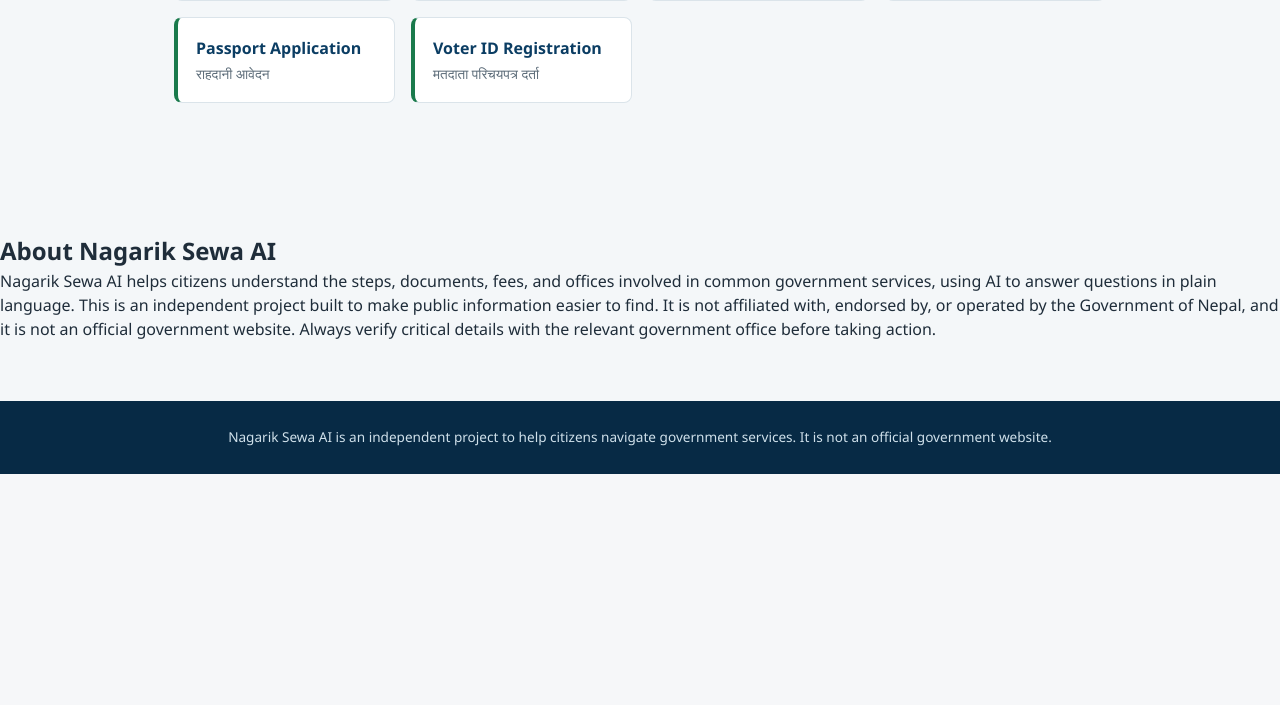
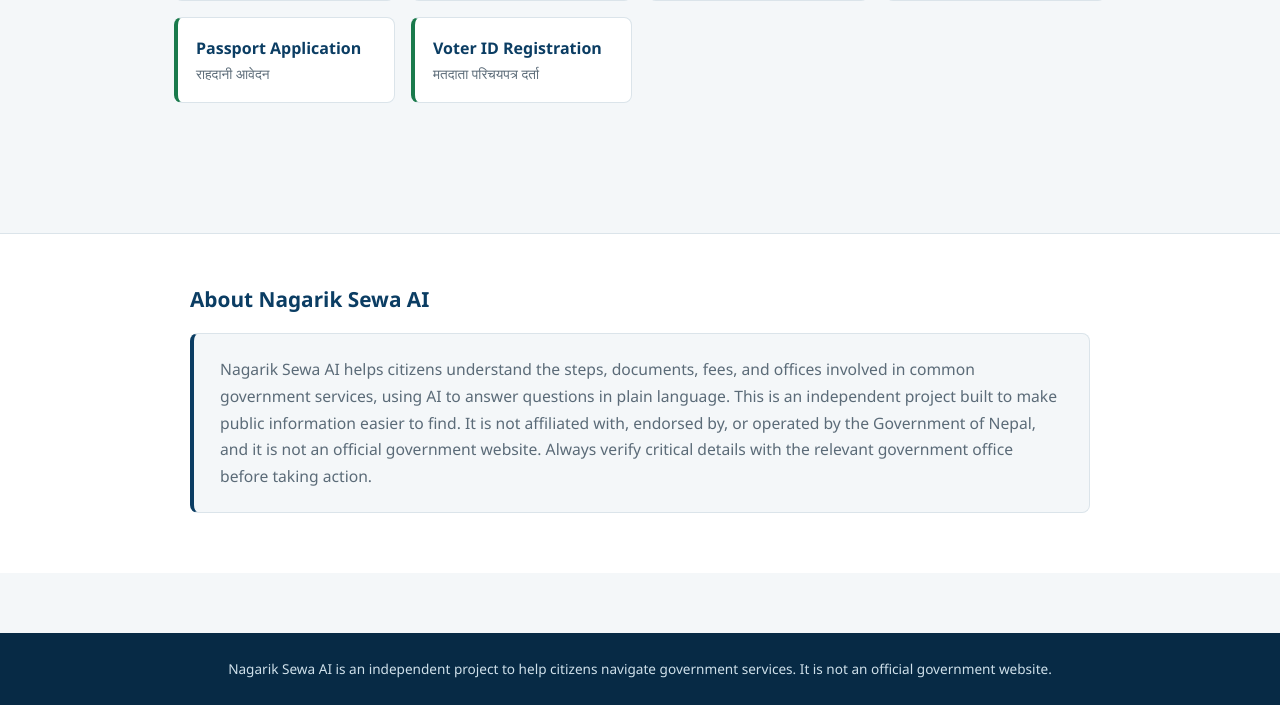
Before and after one commit to prabingupta/nagrik-sewa-ai, a Django app: page / in a window 1280 px wide. Shown: the part 610-1315 px from the top of the page. Before the commit the page ends 1084 px from the top, so only its background shows below. Run offline with Django 4.2, Linux system fonts and the light colour scheme; data comes from the database, SQL or seed files in the repository.

Commit message:
Fix About section card styling and add missing Services link to history navbar

```diff
--- a/services/templates/services/history.html
+++ b/services/templates/services/history.html
@@ -128,6 +128,7 @@
   </div>
   <nav>
     <a href="/">Home</a>
+    <a href="/#popular">Services</a>
     <a href="/history/">History</a>
     <a href="/#about">About</a>
   </nav>
--- a/services/templates/services/home.html
+++ b/services/templates/services/home.html
@@ -252,6 +252,33 @@
     .result-card { padding: 18px 16px; }
     .result-title { font-size: 1.2rem; }
     footer { padding: 20px 16px; font-size: 0.8rem; }
+  }
+  .about-section {
+    background: white;
+    border-top: 1px solid var(--border);
+    padding: 50px 24px 60px;
+  }
+  .about-inner {
+    max-width: 900px;
+    margin: 0 auto;
+  }
+  .about-inner h2 {
+    color: var(--navy);
+    font-size: 1.3rem;
+    margin-bottom: 18px;
+  }
+  .about-card {
+    background: var(--bg);
+    border: 1px solid var(--border);
+    border-left: 4px solid var(--navy);
+    border-radius: 8px;
+    padding: 22px 26px;
+  }
+  .about-card p {
+    color: var(--text-light);
+    line-height: 1.7;
+    font-size: 0.98rem;
+    margin: 0;
   }
 </style>
 </head>
```
